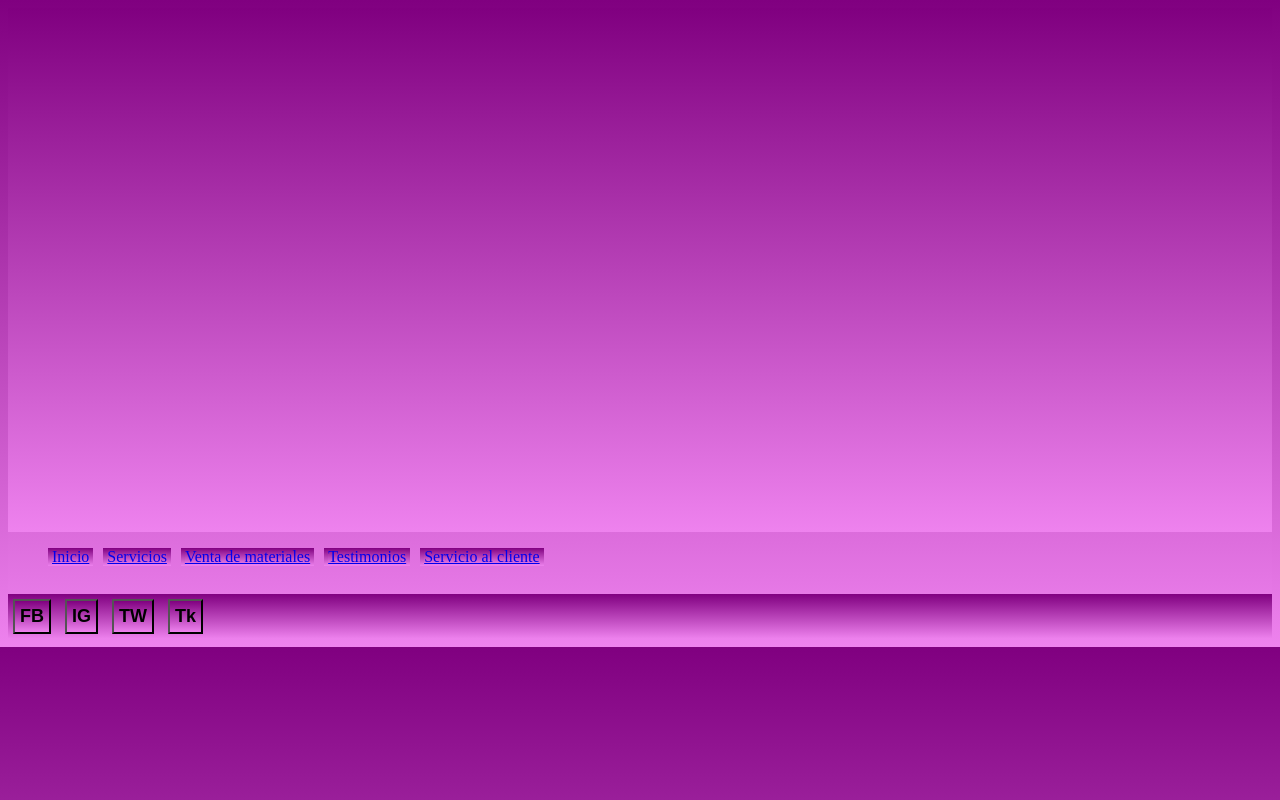
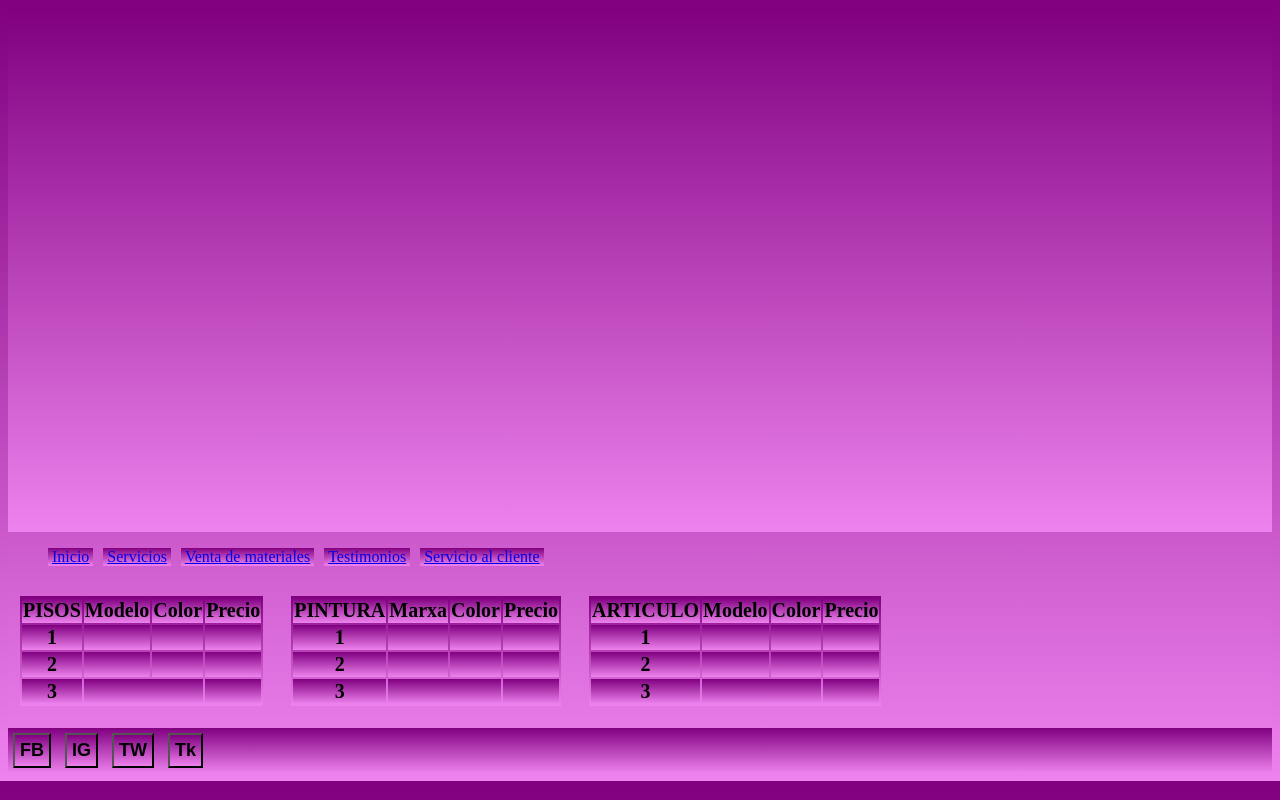
Before and after one commit to paulaNo2023/ProyectoFinal, a plain HTML site: page html/ventademate.html in a window 1280 px wide. Drawn offline with Linux system fonts and the light colour scheme.

Commit message:
aplicandoSass

```diff
--- /dev/null
+++ b/css/_variables.scss
@@ -0,0 +1,2 @@
+$colorPrincipal:  rgb(118, 120, 163);
+$marginLogo: 5px 25px 0.5px 225px;
--- a/css/styles.scss
+++ b/css/styles.scss
@@ -1,5 +1,6 @@
+@import "variables";
 * {
-    background-color: rgb(118, 120, 163);
+    background-color: $colorPrincipal;
     background: linear-gradient(purple, violet);
 }
 
@@ -332,6 +333,21 @@ h2 {
             background-color: red;
             margin: 5px 5px 5px 5px;
             border: rgb(233, 7, 233)  5px solid;
+            p{
+                text-decoration: line-through;
+            }
         }
     }
 }
+/*
+@media screen and (max-width: 767px) {
+    .logo{
+        margin: $marginLogo;
+    }
+}*/
+.venta{
+    display: inline-table;
+    font-size: 20px;
+    margin: 12px 12px 12px 12px;
+
+}
--- a/html/ventademate.html
+++ b/html/ventademate.html
@@ -30,6 +30,108 @@
         </nav>
         <br>
         <br>
+        <div class="venta">
+        <table class="table table-hover">
+            <thead>
+              <tr>
+                <th scope="col">PISOS </th>
+                <th scope="col">Modelo</th>
+                <th scope="col">Color</th>
+                <th scope="col">Precio</th>
+              </tr>
+            </thead>
+            <tbody>
+              <tr>
+                <th scope="row">1</th>
+                <td></td>
+                <td></td>
+                <td></td>
+              </tr>
+              <tr>
+                <th scope="row">2</th>
+                <td></td>
+                <td></td>
+                <td></td>
+              </tr>
+              <tr>
+                <th scope="row">3</th>
+                <td colspan="2"></td>
+                <td></td>
+              </tr>
+            </tbody>
+          </table>
+        </div>
+        <div class="venta">
+
+          <table class="table table-hover">
+            <thead>
+              <tr>
+                <th scope="col">PINTURA </th>
+                <th scope="col">Marxa</th>
+                <th scope="col">Color</th>
+                <th scope="col">Precio</th>
+              </tr>
+            </thead>
+            <tbody>
+              <tr>
+                <th scope="row">1</th>
+                <td></td>
+                <td></td>
+                <td></td>
+              </tr>
+              <tr>
+                <th scope="row">2</th>
+                <td></td>
+                <td></td>
+                <td></td>
+              </tr>
+              <tr>
+                <th scope="row">3</th>
+                <td colspan="2"></td>
+                <td></td>
+              </tr>
+            </tbody>
+          </table>
+        </div>
+        <div class="venta">
+
+          <table class="table table-hover">
+            <thead>
+              <tr>
+                <th scope="col">ARTICULO </th>
+                <th scope="col">Modelo</th>
+                <th scope="col">Color</th>
+                <th scope="col">Precio</th>
+              </tr>
+            </thead>
+            <tbody>
+              <tr>
+                <th scope="row">1</th>
+                <td></td>
+                <td></td>
+                <td></td>
+              </tr>
+              <tr>
+                <th scope="row">2</th>
+                <td></td>
+                <td></td>
+                <td></td>
+              </tr>
+              <tr>
+                <th scope="row">3</th>
+                <td colspan="2"></td>
+                <td></td>
+              </tr>
+            </tbody>
+          </table>
+
+        </div>
+
+
+
+
+
+
 
 
         <footer>
```
Also changed, not shown: html/servicios.html (+1 -0 lines), css/styles.css, 1 other file.
